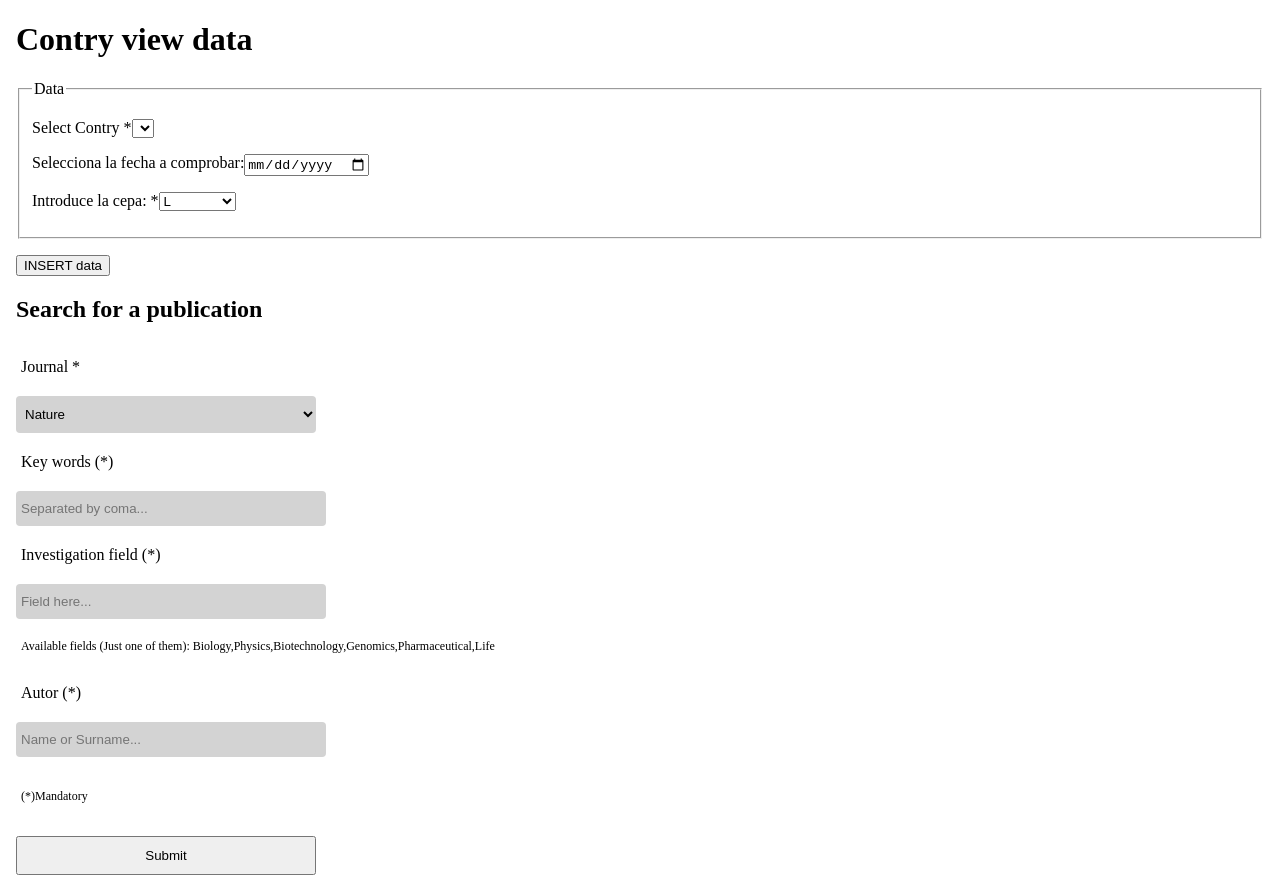
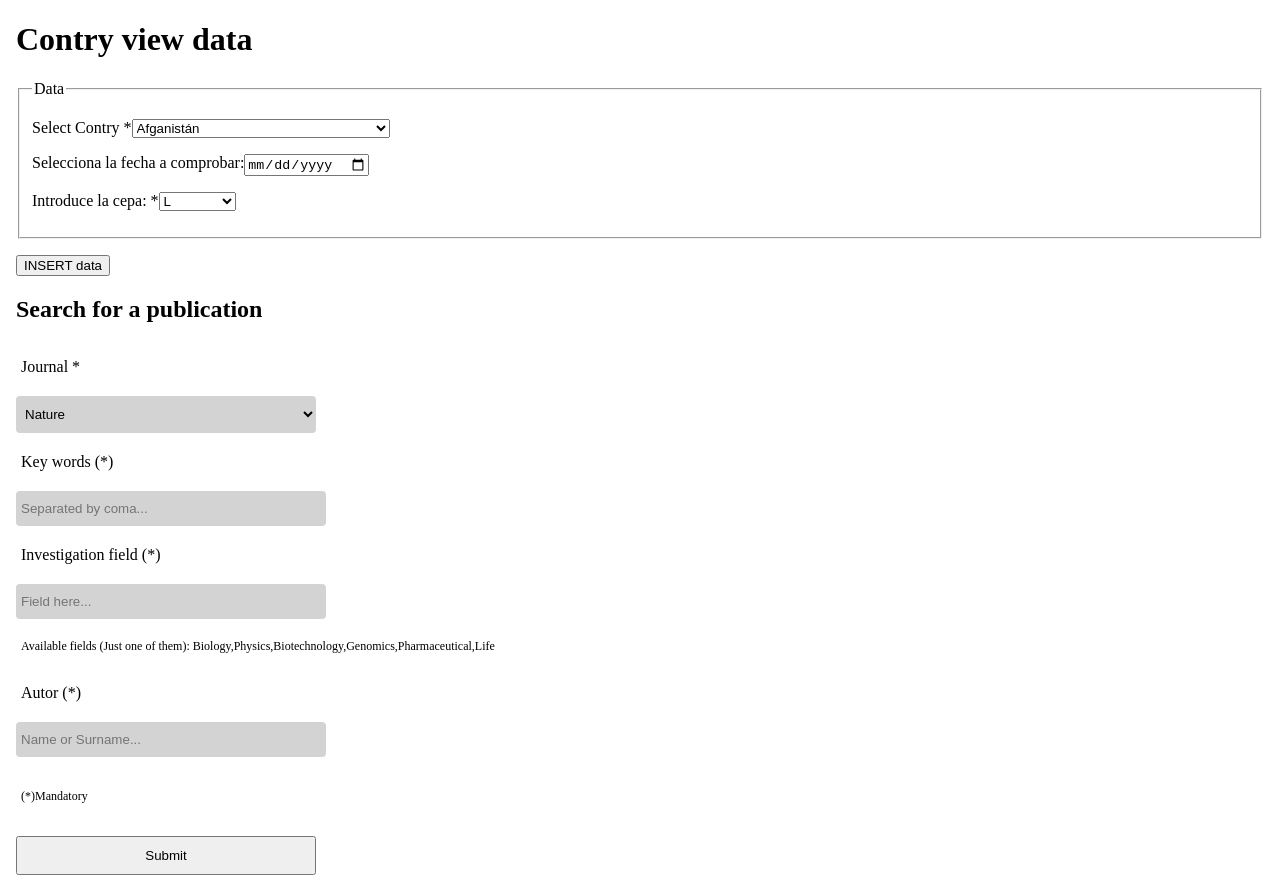
Before and after one commit to darrylestrada97/forms, an Angular app: page / in a window 1280 px wide. Built offline with nearby package versions, Linux system fonts and the light colour scheme.

Commit message:
ngFor arreglao

```diff
--- a/src/app/form-country/form-country.component.html
+++ b/src/app/form-country/form-country.component.html
@@ -13,7 +13,7 @@
                         <p>
                               <label>Select Contry *</label>
                               <select name="contry">
-                                    <option *ngFor="let paises of pais" >
+                                    <option *ngFor="let pais of paises" >
                                           {{ pais.name }}
                                           </option>
                                 </select>
```
